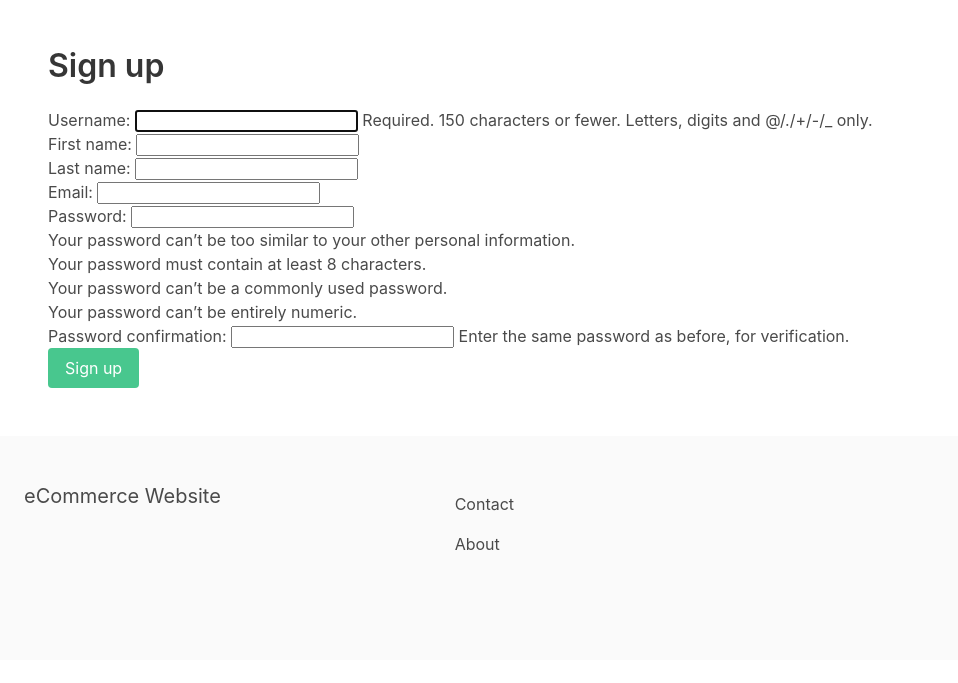
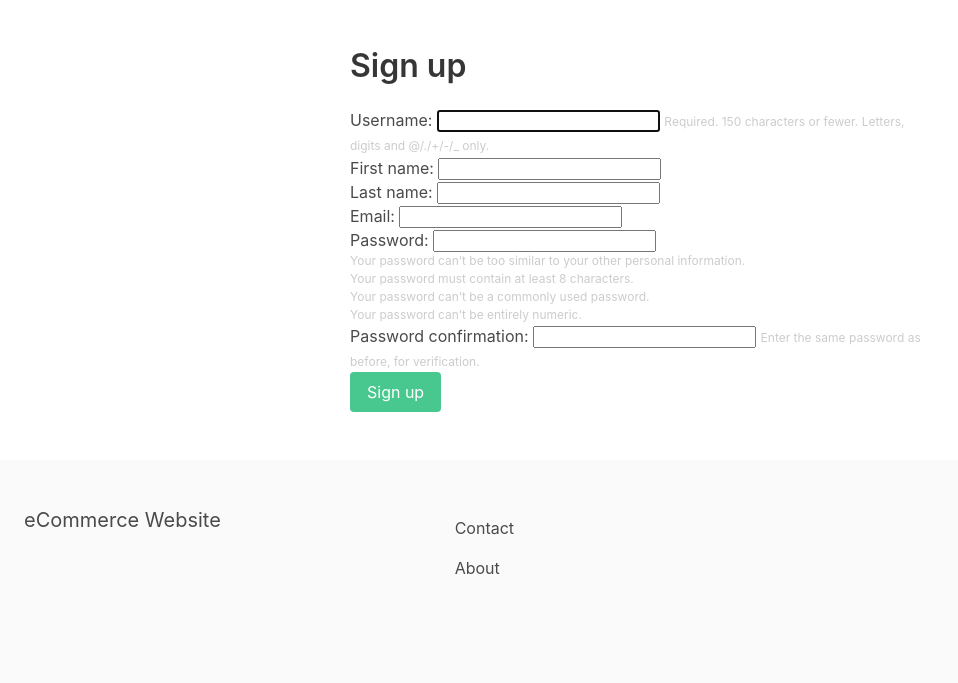
Before and after one commit to JakubKujawa/eCommerce-Website-Project, a Django app: page /signup/ in a window 1280 px wide. Shown: the part 56-739 px from the top of the page, without its empty margins (0-958 px from the left). Run offline with Django 4.2, Linux system fonts and the light colour scheme; data that the repository does not hold is empty; some libraries are stand-ins or nearby versions.

Commit message:
feat: make the forms prettier
Signed-off-by: CodePlayer <ZK_Jakub@proton.me>

```diff
--- a/apps/userprofile/forms.py
+++ b/apps/userprofile/forms.py
@@ -8,6 +8,16 @@ class SignUpForm(UserCreationForm):
     last_name = forms.CharField(max_length=50, required=True)
     email = forms.EmailField(max_length=255, required=True)
 
+    def __int__(self, *args, **kwargs):
+        super(SignUpForm, self).__init__(*args, **kwargs)
+
+        self.fields['username'].widget.attrs['class'] = 'input'
+        self.fields['email'].widget.attrs['class'] = 'input'
+        self.fields['password1'].widget.attrs['class'] = 'input'
+        self.fields['password2'].widget.attrs['class'] = 'input'
+        self.fields['first_name'].widget.attrs['class'] = 'input'
+        self.fields['last_name'].widget.attrs['class'] = 'input'
+
     class Meta:
         model = User
         fields = ['username', 'first_name', 'last_name', 'email', 'password1', 'password2']
--- a/apps/userprofile/templates/signup.html
+++ b/apps/userprofile/templates/signup.html
@@ -1,6 +1,8 @@
 {% extends 'base.html' %}
 
 {% block content %}
+    <div class="columns">
+        <div class="column is-6 is-offset-3">
             <h1 class="title">Sign up</h1>
 
             <form method="post" action=".">
@@ -14,4 +16,6 @@
                     </div>
                 </div>
             </form>
+        </div>
+    </div>
 {% endblock %}
--- a/static/main.css
+++ b/static/main.css
@@ -0,0 +1,10 @@
+form .helptext {
+    font-size: 12px;
+    color: #ccc;
+}
+
+form ul {
+    /*display: none;*/
+    font-size: 12px;
+    color: #ccc;
+}
```
Also changed, not shown: apps/userprofile/templates/login.html (+27 -1 lines), README.md. Lines whose indentation alone changed are shown as unchanged.
